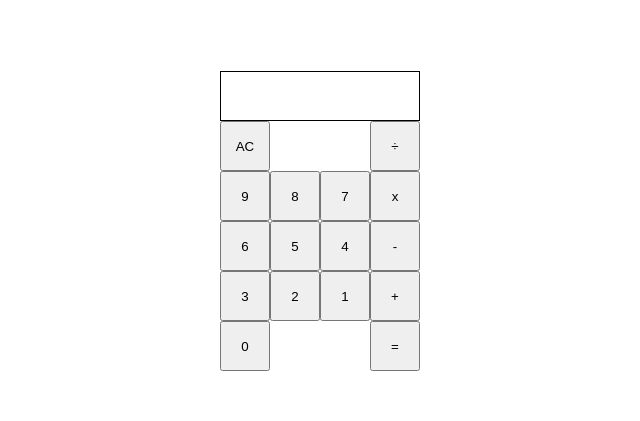
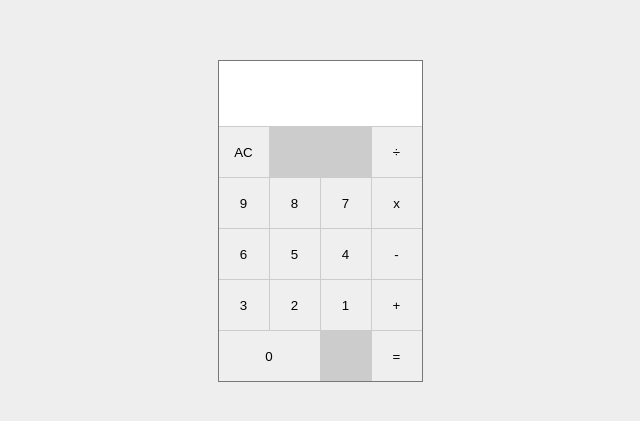
Before and after one commit to Elijah-J/vanillajs-calculator, a plain HTML site: page index.html in a window 1280 px wide. Shown: the part 187-608 px from the top of the page, without its empty margins (320-960 px from the left). Drawn offline with Linux system fonts and the light colour scheme.

Commit message:
improve design for display and buttons

```diff
--- a/style.css
+++ b/style.css
@@ -1,3 +1,23 @@
+body {
+  background: #eee;
+}
+
+button {
+  border: none;
+}
+
+button:hover {
+  background: #ddd;
+}
+
+button:active {
+  background: #bbb;
+}
+
+button:focus {
+  outline: none;
+}
+
 .flex-container {
   display: flex;
 
@@ -7,13 +27,11 @@
   min-height: 100vh;
 }
 
-/* calculator and its buttons */
-
 .grid-container {
   display: grid;
 
   grid-template-columns: 50px 50px 50px 50px;
-  grid-template-rows: 50px 50px 50px 50px 50px 50px;
+  grid-template-rows: 65px 50px 50px 50px 50px 50px;
 
   grid-template-areas:
     "display display display display"
@@ -21,13 +39,26 @@
     "number-nine number-eight number-seven multiplication-operator"
     "number-six number-five number-four subtraction-operator"
     "number-three number-two number-one addition-operator"
-    "number-zero . . equality-operator";
+    "number-zero number-zero . equality-operator";
+
+  column-gap: 1px;
+  row-gap: 1px;
+
+  border: 1px solid #777;
+
+  background: #ccc;
 }
 
 .calculator__display {
   grid-area: display;
 
-  border: 1px solid black;
+  padding: 1.8em;
+  padding-right: 1em;
+
+  font-family: sans-serif;
+  text-align: right;
+
+  background: #fff;
 }
 
 .calculator__division {
```
